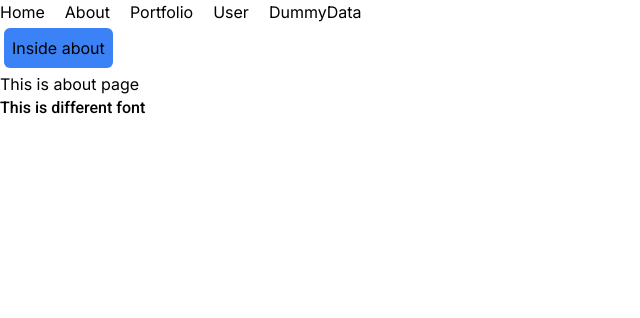
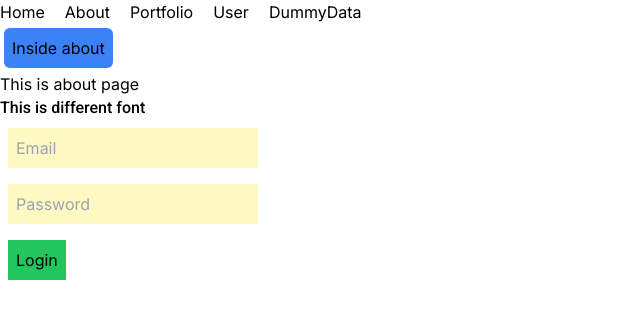
Before and after one commit to Nikhil26062000/learning-NEXT.JS, a Next.js app: page /about in a window 1280 px wide. Shown: the top 318 px of the page, without its empty margins (0-640 px from the left). Built offline with nearby package versions, Linux system fonts and the light colour scheme; no server answers.

Commit message:
Integrating Frontend and Backend

```diff
--- a/app/about/page.jsx
+++ b/app/about/page.jsx
@@ -3,14 +3,67 @@
 import { Roboto } from 'next/font/google';
 const roboto = Roboto({subsets:["latin"],weight:"500"})
 
-import React from 'react'
+import React, { useState } from 'react'
 
 const About = () => {
-  console.log(process.env.JWT_SECRET)
+  // console.log(process.env.JWT_SECRET)
+
+  const [email, setEmail] = useState('');
+  const [password, setPassword] = useState('');
+  const [loading, setLoading] = useState(false);
+  const [error, setError] = useState(null);
+
+  const handleLogin = async () => {
+    setLoading(true);
+    setError(null);
+
+    try {
+      const response = await fetch('/api/login', {
+        method: 'POST',
+        headers: {
+          'Content-Type': 'application/json',
+        },
+        body: JSON.stringify({ email, password }),
+      });
+
+      if (!response.ok) {
+        throw new Error('Invalid credentials');
+      }
+
+      alert("Login successfull")
+
+      // Handle successful login
+      // For example, redirect user to dashboard
+    } catch (error) {
+      setError(error.message);
+    } finally {
+      setLoading(false);
+    }
+  };
   return (
     <div>
       <h1>This is about page</h1>
       <h2 className={roboto.className}>This is different font</h2>
+      <input
+      className='m-2 p-2 bg-yellow-100'
+        type="email"
+        placeholder="Email"
+        value={email}
+        onChange={(e) => setEmail(e.target.value)}
+      />
+      <br />
+      <input
+      className='m-2 p-2 bg-yellow-100'
+        type="password"
+        placeholder="Password"
+        value={password}
+        onChange={(e) => setPassword(e.target.value)}
+      />
+      <br />
+      <button className='m-2 p-2 bg-green-500' onClick={handleLogin} disabled={loading}>
+        {loading ? 'Logging in...' : 'Login'}
+      </button>
+      {error && <p style={{ color: 'red' }}>{error}</p>}
     </div>
   )
 }
--- /dev/null
+++ b/app/api/login/route.js
@@ -0,0 +1,11 @@
+import { NextResponse } from "next/server";
+
+export async function  POST(req,res){
+    const {email,password} =await req.json()
+    if(!email || !password){
+        return NextResponse.json({message:"Required field not found"},{status:404})
+    }
+        return NextResponse.json({message:"Login successful"})
+
+
+}
```
